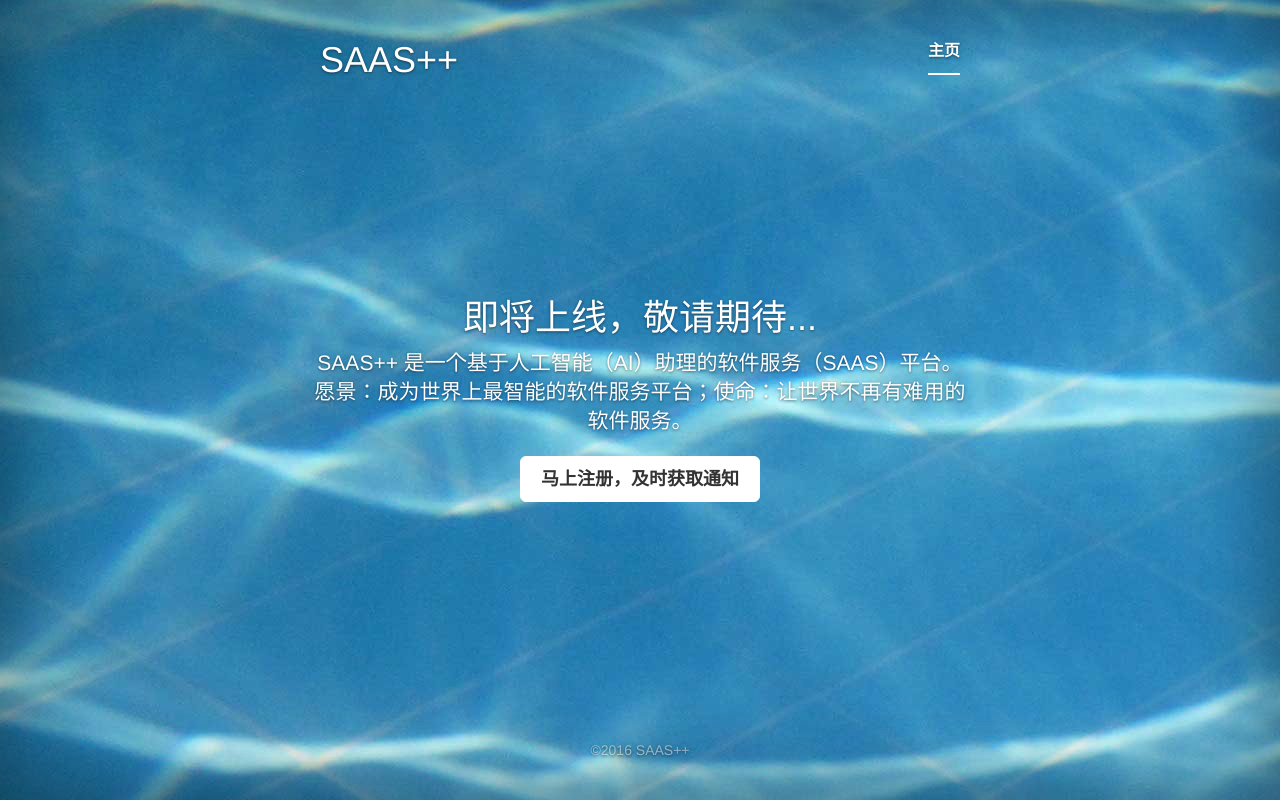
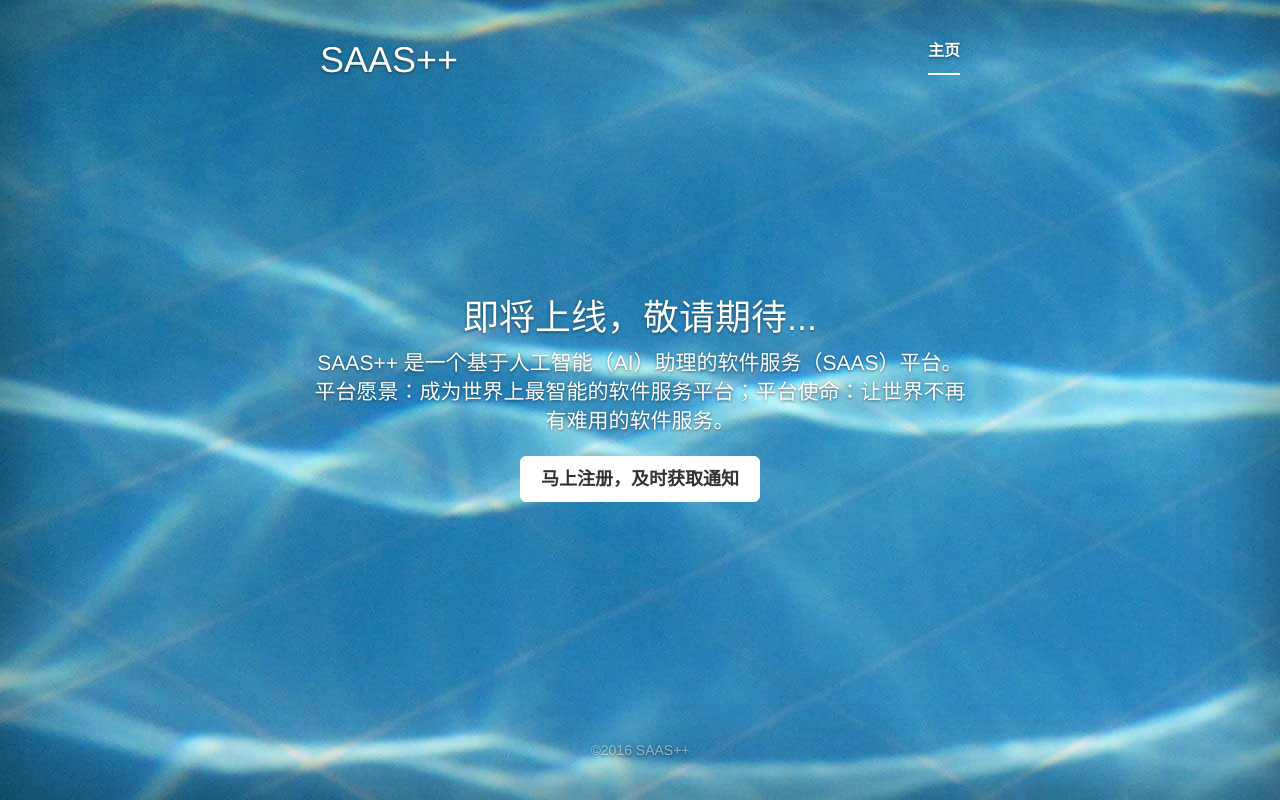
Before and after one commit to ajiang-open/saasxx, a web app: page / in a window 1280 px wide. Run offline with its HTML, style and script files only (its server is not run), Linux system fonts and the light colour scheme; data that the repository does not hold is empty.

Commit message:
优化措辞

```diff
--- a/saasxx-core/src/main/webapp/index.html
+++ b/saasxx-core/src/main/webapp/index.html
@@ -3,7 +3,7 @@
 <head>
 <meta charset="utf-8">
 <meta http-equiv="X-UA-Compatible" content="IE=edge">
-<meta name="viewport" content="width=device-width, initial-scale=1">
+<meta name="viewport" content="width=device-width, initial-scale=1.0,maximum-scale=1.0, minimum-scale=1.0, user-scalable=no, target-densitydpi=device-dpi">
 <meta name="description" content="SAAS是软件即服务的缩写,CRM是客户关系管理系统,ERP是企业资源计划系统,OA是办公自动化系统">
 <title>SAAS++ - 更智能，更实用 - more smart,more useful</title>
 <meta name="keywords" content="SAAS CRM ERP OA">
@@ -32,7 +32,7 @@
 				</div>
 				<div class="inner cover">
 					<h1 class="cover-heading">即将上线，敬请期待...</h1>
-					<p class="lead">SAAS++ 是一个基于人工智能（AI）助理的软件服务（SAAS）平台。愿景：成为世界上最智能的软件服务平台；使命：让世界不再有难用的软件服务。</p>
+					<p class="lead">SAAS++ 是一个基于人工智能（AI）助理的软件服务（SAAS）平台。平台愿景：成为世界上最智能的软件服务平台；平台使命：让世界不再有难用的软件服务。</p>
 					<p class="lead">
 						<button class="btn btn-lg btn-default"
 							data-toggle="modal" data-target="#signup_modal">马上注册，及时获取通知</button>
```
